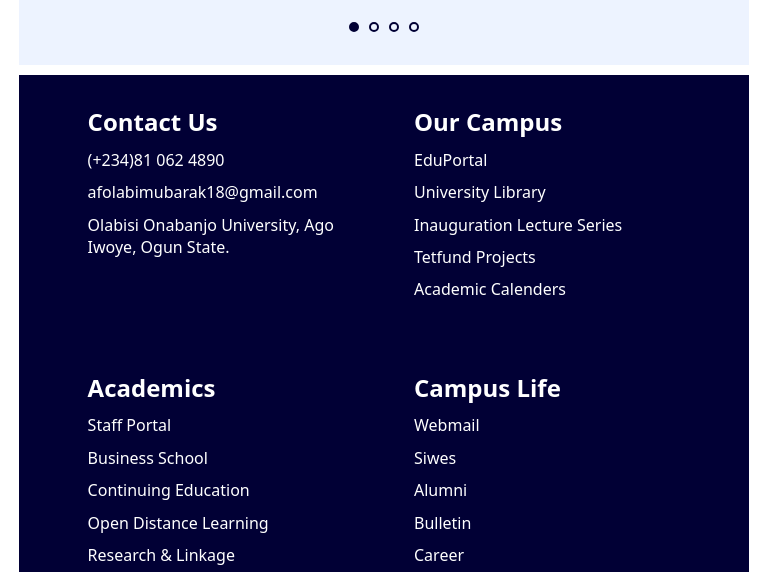
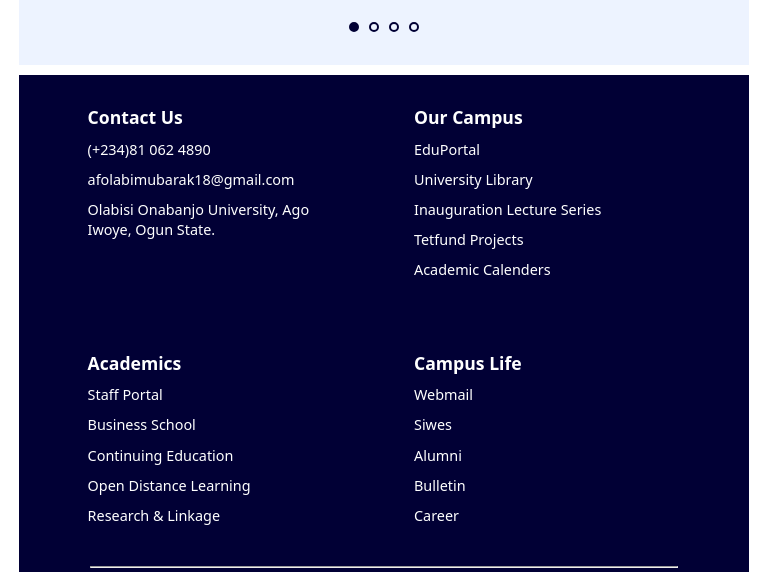
Before and after one commit to Megabyte-webdev/olabisionabanjouniversity.com, a plain HTML site: page index.html in a window 768 px wide. Shown: the part 5395-5967 px from the top of the page. Drawn offline with Linux system fonts and the light colour scheme.

Commit message:
Updated style.css

```diff
--- a/styles/style.css
+++ b/styles/style.css
@@ -365,8 +365,12 @@ main {
     margin: 20px;
     min-height: 100px;
 }
+#footer .cols .col h2{
+    font-size: 1.1rem;
+}
 #footer .cols .col p{
     margin: 10px 0;
+    font-size: .9rem;
 }
 #footer hr {
     width: 90%;
@@ -441,6 +445,6 @@ main {
 
 @media screen and (min-width: 700px) and (max-width: 1100px) {
     #footer .col{
-        flex: 1 1 40% !important;
+        flex: 1 1 35% !important;
     }
 }
```
